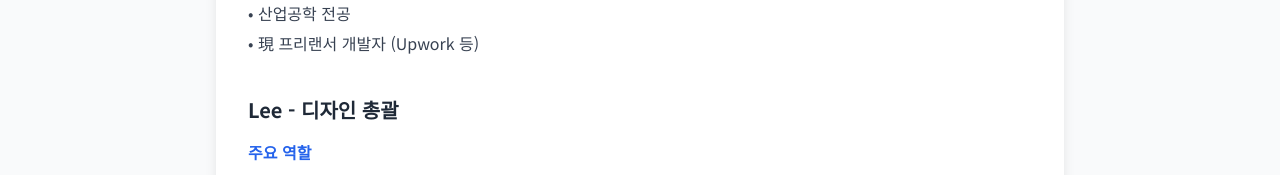
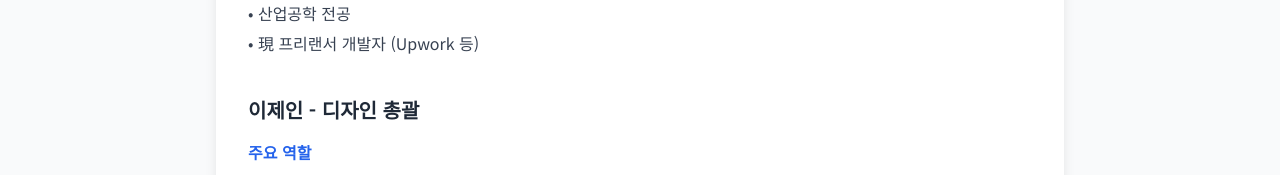
Before and after one commit to HHSsub/knowgram, a plain HTML site: page index.html in a window 1280 px wide. Shown: the part 3948-4123 px from the top of the page. Drawn offline with nearby package versions, Linux system fonts and the light colour scheme.

Commit message:
Update index.html

```diff
--- a/index.html
+++ b/index.html
@@ -306,7 +306,7 @@
 
               <!-- Lee 섹션 -->
               <div class="mb-10">
-                <h4 class="text-xl font-semibold mb-4 text-gray-800">Lee - 디자인 총괄</h4>
+                <h4 class="text-xl font-semibold mb-4 text-gray-800">이제인 - 디자인 총괄</h4>
                 <div class="grid md:grid-cols-2 gap-6">
                   <div>
                     <h5 class="font-semibold mb-3 text-blue-600">주요 역할</h5>
```
